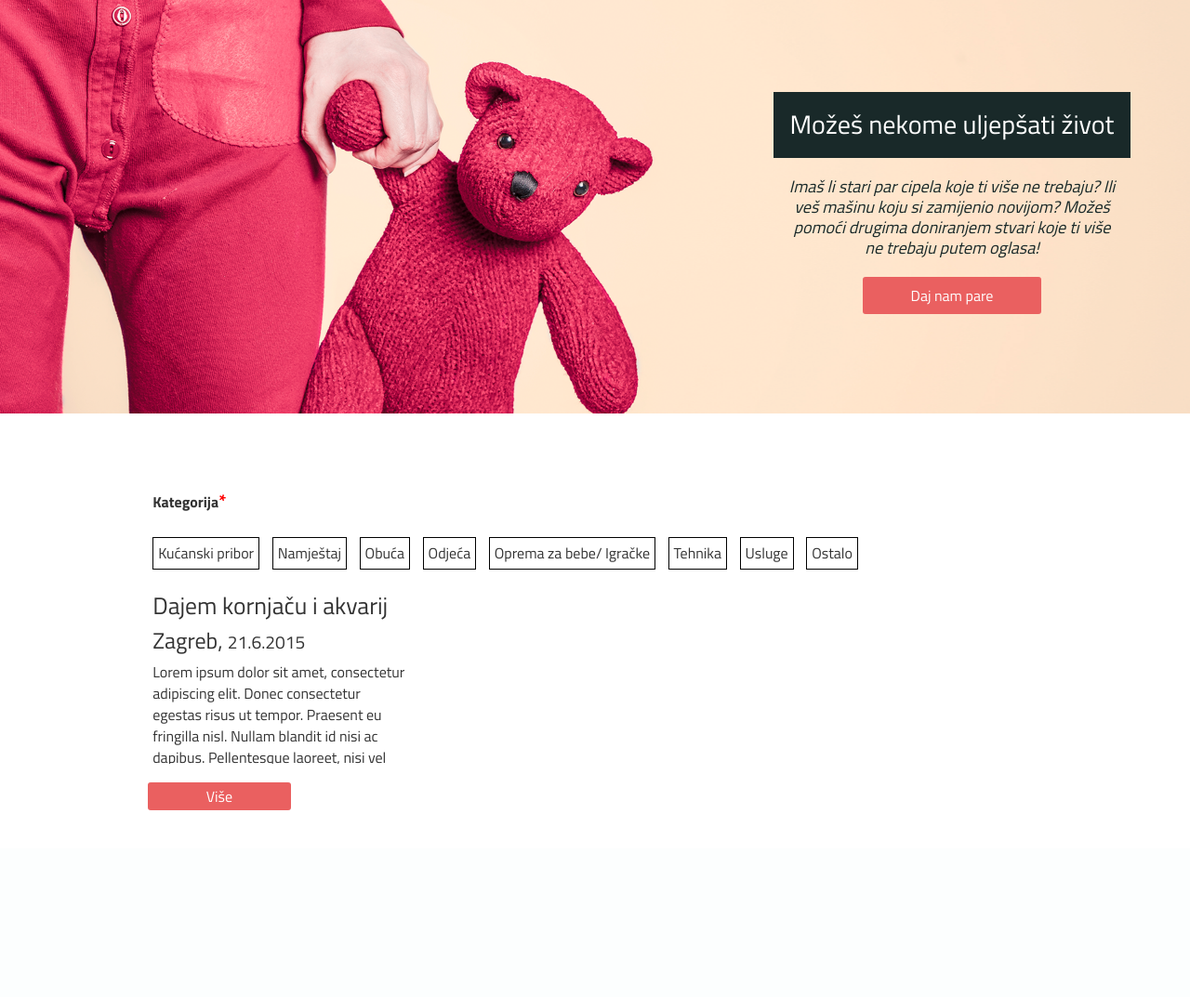
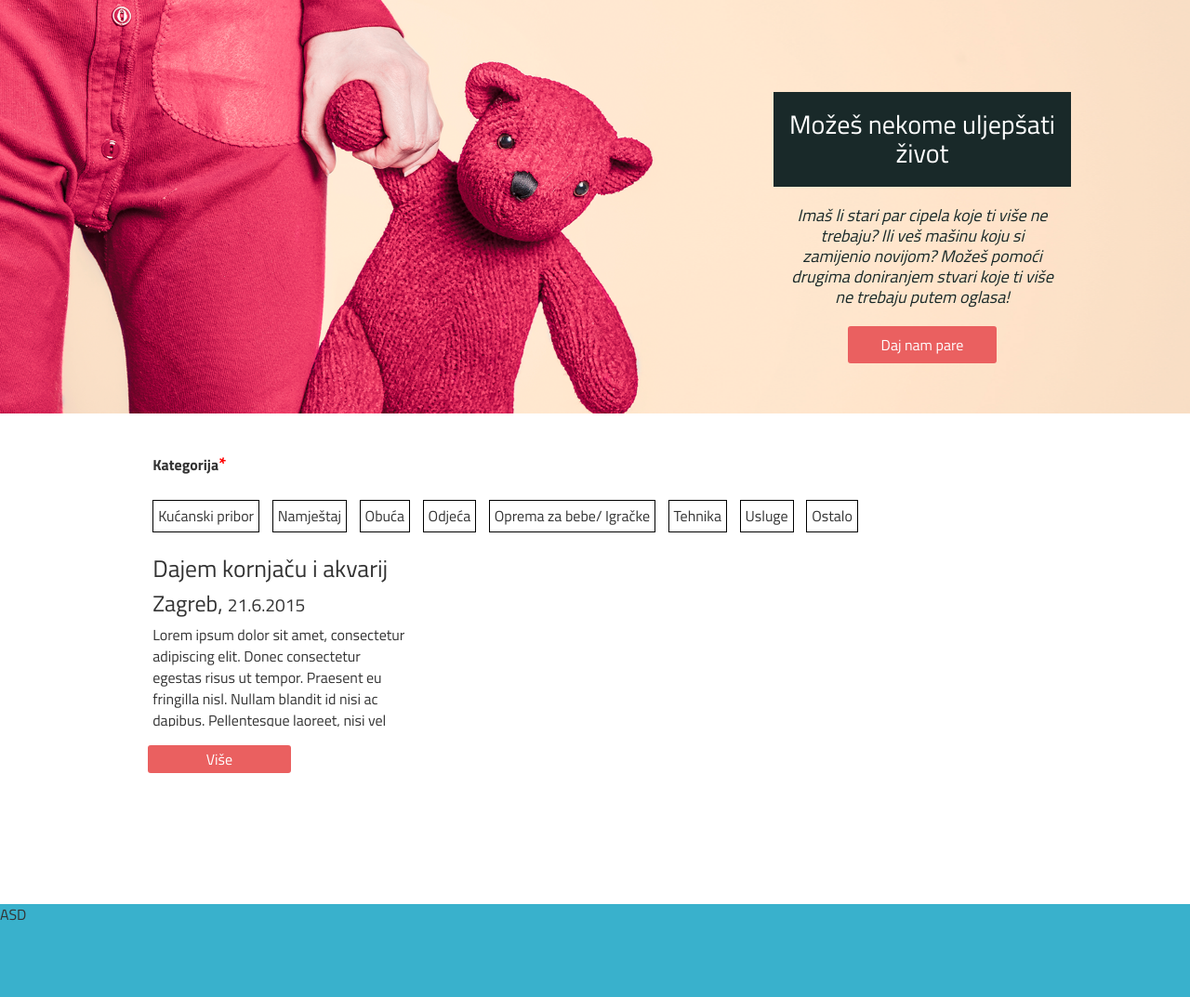
Before and after one commit to MarkoIvanetic/DWA-Sem2, a PHP site: page / in a window 1280 px wide. Shown: the part 52-1125 px from the top of the page at 93% size. Before the commit the page ends 924 px from the top, so only its background shows below. Run offline with PHP 8.4, Linux system fonts and the light colour scheme; data that the repository does not hold is empty; some libraries are stand-ins or nearby versions.

Commit message:
Footer implemented, few other stuff

```diff
--- a/css/navigation.css
+++ b/css/navigation.css
@@ -312,4 +312,3 @@
   #cssmenu ul ul li.has-sub > a::after {
     display: none;
   }
-}
--- a/css/style.css
+++ b/css/style.css
@@ -1,4 +1,6 @@
 html {
+  position: relative;
+  min-height: 100%;
   font-size: 16px;
   background: #fff;
   font-family: 'Titillium Web', sans-serif;
@@ -20,16 +22,10 @@ input[type="text"], input[type="password"] {
       position: relative;
     min-height: 1px
 }
-.container {
-  position: relative;
-  margin: 0 auto;
-  width: 94%;
-  max-width: 1100px;
-  font-family: helvetica, sans-serif;
-}
 .content {
   position: relative;
-  padding-top: 80px;
+  padding-top: 40px;
+  margin-bottom: 200px;
 }
 .content p {
   margin-bottom: 10px;
@@ -66,7 +62,7 @@ input[type="text"], input[type="password"] {
     text-align:center;
   }
   .desc{
-    width:30%;
+    width:25%;
   }
   .desc h4{
     color:#192929;
@@ -75,7 +71,6 @@ input[type="text"], input[type="password"] {
   }
   .desc h2{
     padding: 20px 0;
-    width: 100%;
     /*font-size: 2.875em;*/
     font-size: 2.2vw;
     background-color: #192929;
@@ -279,6 +274,16 @@ form div{
 .ads-front>h2{
   margin-bottom: 0px;
 }
+
+/*FOOTER*/
+footer {
+    position: absolute;
+    left: 0;
+    bottom: 0;
+    height: 100px;
+    width: 100%;
+    background-color: #39b1cc;
+}
 @media (max-width: 992px){
     .login-regRedirect div{
       text-align: left;
@@ -291,7 +296,12 @@ form div{
   }
 }
 @media (max-width: 767px){ /*col-xs*/
-
+  .content{
+    padding-top: 20px;
+  }
+  .tag-selector{
+    margin-bottom: 20px;
+  }
 }
 @media (min-width: 768px){ /*col-sm*/
 
@@ -301,8 +311,21 @@ form div{
     width: 45%;
     left: 52%!important;
   }
+  .desc h4{
+     font-size: 1em!important;
+  }
+  .desc h2{
+    width: 83.3333333%;
+    margin-left: 8.33333333%!important;
+  }
+  .ads-front{
+    min-width: 400px;
+  }
   .ads-front h2{
     font-size: 1.5em!important;
+  }
+  .ads-front p{
+    height: inherit;
   }
 
 }
--- a/index.php
+++ b/index.php
@@ -19,7 +19,6 @@ include 'includes/connection.php';
     <script src="js/script.js"></script>
     <script src="js/JQscript.js"></script>
     <!--CSS-->
-
     <link rel="stylesheet" href="css/normalize.css">
     <link href="css/bootstrap.css" rel="stylesheet">
     <!--[if lt IE 9]>
@@ -27,7 +26,6 @@ include 'includes/connection.php';
     <![endif]-->
     <link href="css/navigation.css" rel="stylesheet">
     <link href='http://fonts.googleapis.com/css?family=Titillium+Web:400,700,600' rel='stylesheet' type='text/css'>
-
   </head>
   <body>
     <header id="header">
@@ -42,26 +40,24 @@ include 'includes/connection.php';
             if(!isset($_SESSION['username']))
             { echo '<li><a href="prijava.php">LOGIN</a></li>';}
             ?>
-
           <li><a href='#' id="click">CONTACT</a></li>
           <li><a href='predaja-oglasa.php'>PREDAJ OGLAS</a></li>
           <li><a href='#'>ABOUT</a></li>
           <li class='active'><a href='index.php'>HOME</a></li>
-      <li class='site-title hidden-xs'><h3>SITE TITLE</h3></li>
+          <li class='site-title hidden-xs'>
+            <h3>SITE TITLE</h3>
+          </li>
         </ul>
       </div>
     </header>
     <div class="banner darken wrap hidden-xs">
       <img src="res\bannerCLFlippednReady.png" class="">
-
       <div class="desc">
-  <h2 class="col-xs-12">Možeš nekome uljepšati život</h2>
+        <h2 class="col-sm-12">Možeš nekome uljepšati život</h2>
         <h4 class="col-xs-12">Imaš li stari par cipela koje ti više ne trebaju? Ili veš mašinu koju si zamijenio novijom? Možeš pomoći drugima doniranjem stvari koje ti više ne trebaju putem oglasa!</h4>
         <button class="red-button col-xs-6 col-xs-offset-3">Daj nam pare</button>
       </div>
-
     </div>
-
     <div class="content col-xs-12">
       <div class="tag-selector col-sm-offset-1 col-sm-10">
         <div class="control-group tag-container">
@@ -102,7 +98,7 @@ include 'includes/connection.php';
           </div>
         </div>
       </div>
-  <div class="ads-front-container col-sm-offset-1 col-sm-10 col-xs-12">
+      <div class="ads-front-container col-sm-offset-1 col-sm-10 col-xs-8">
         <div class="ads-front col-sm-6 col-md-4">
           <h2 class="col-xs-12">Dajem kornjaču i akvarij</h2>
           <h3 class="col-xs-12">Zagreb, <span>21.6.2015</span></h3>
@@ -140,7 +136,7 @@ include 'includes/connection.php';
           ?>
       </div>
     </div>
-
   </body>
+   <footer>ASD</footer>
   <link rel="stylesheet" href="css/style.css">
-<html>
+  </html>
```
Also changed, not shown: detalji-oglasa.php (+4 -9 lines), predaja-oglasa.php (+5 -13 lines). Lines whose indentation alone changed are shown as unchanged.
